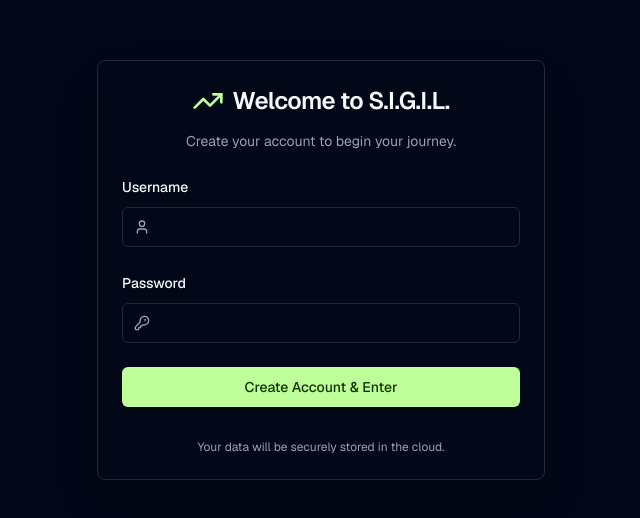
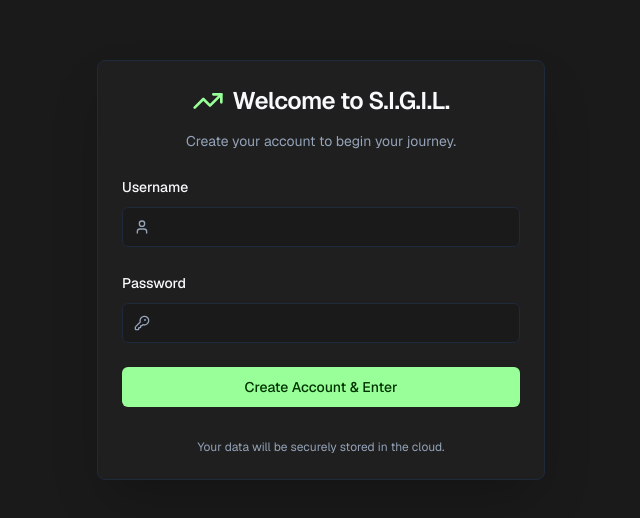
Before and after one commit to Abhi9818-max/SIGIL-clean, a Next.js app: page /login in a window 1280 px wide. Shown: the part 130-648 px from the top of the page, without its empty margins (319-959 px from the left). Built offline with nearby package versions, Linux system fonts and the light colour scheme; no server answers; the database is empty.

Commit message:
why are u using dark blue color in ui design . make it in black as it be

```diff
--- a/src/app/globals.css
+++ b/src/app/globals.css
@@ -5,17 +5,17 @@
 
 @layer base {
   :root {
-    --background: 222 84% 4.9%;
+    --background: 0 0% 10%;
     --foreground: 210 40% 98%;
 
-    --card: 222 84% 4.9%;
+    --card: 0 0% 12%;
     --card-foreground: 210 40% 98%;
 
-    --popover: 222 84% 4.9%;
+    --popover: 0 0% 10%;
     --popover-foreground: 210 40% 98%;
 
-    --primary: 98 100% 80%; /* Vibrant Green */
-    --primary-foreground: 98 100% 10%;
+    --primary: 120 100% 80%; /* Vibrant Green */
+    --primary-foreground: 120 100% 10%;
 
     --secondary: 217.2 32.6% 17.5%;
     --secondary-foreground: 210 40% 98%;
@@ -44,33 +44,33 @@
   }
 
   .dark {
-    --background: 222, 84%, 4.9%;
-    --foreground: 210, 40%, 98%;
+    --background: 0 0% 10%;
+    --foreground: 210 40% 98%;
 
-    --card: 222, 84%, 4.9%;
-    --card-foreground: 210, 40%, 98%;
+    --card: 0 0% 12%;
+    --card-foreground: 210 40% 98%;
 
-    --popover: 222, 84%, 4.9%;
-    --popover-foreground: 210, 40%, 98%;
+    --popover: 0 0% 10%;
+    --popover-foreground: 210 40% 98%;
 
-    --primary: 98, 100%, 80%; /* Vibrant Green */
-    --primary-foreground: 98, 100%, 10%;
+    --primary: 120 100% 80%; /* Vibrant Green */
+    --primary-foreground: 120 100% 10%;
 
-    --secondary: 217.2, 32.6%, 17.5%;
-    --secondary-foreground: 210, 40%, 98%;
+    --secondary: 217.2 32.6% 17.5%;
+    --secondary-foreground: 210 40% 98%;
 
-    --muted: 217.2, 32.6%, 17.5%;
-    --muted-foreground: 215, 20.2%, 65.1%;
+    --muted: 217.2 32.6% 17.5%;
+    --muted-foreground: 215 20.2% 65.1%;
 
-    --accent: 70, 100%, 80%; /* Yellow-green */
-    --accent-foreground: 70, 100%, 10%;
+    --accent: 70 100% 80%; /* Yellow-green */
+    --accent-foreground: 70 100% 10%;
 
-    --destructive: 0, 62.8%, 30.6%;
-    --destructive-foreground: 0, 0%, 98%;
+    --destructive: 0 62.8% 30.6%;
+    --destructive-foreground: 0 0% 98%;
 
-    --border: 217.2, 32.6%, 17.5%;
-    --input: 217.2, 32.6%, 17.5%;
-    --ring: 212.7, 26.8%, 83.9%;
+    --border: 217.2 32.6% 17.5%;
+    --input: 217.2 32.6% 17.5%;
+    --ring: 212.7 26.8% 83.9%;
   }
 }
 
```
